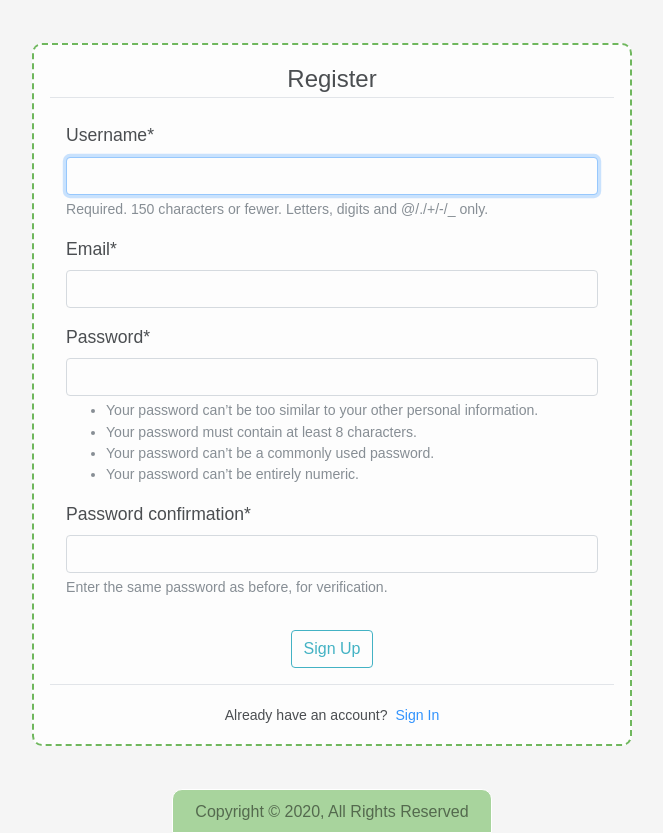
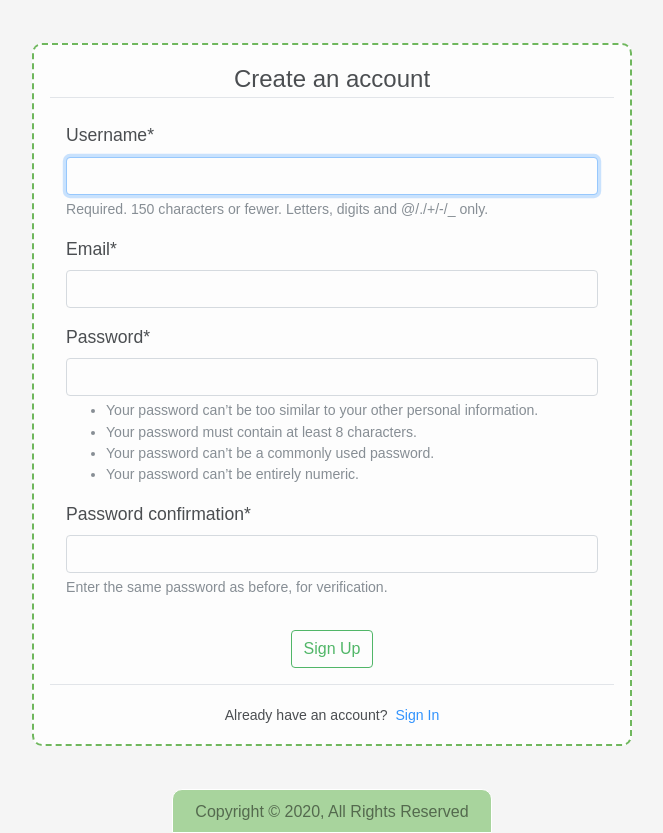
Before and after one commit to friskycodeur/IPL-fanstation, a Django app: page /register/ in a window 1280 px wide. Shown: the part 66-899 px from the top of the page, without its empty margins (308-971 px from the left). Run offline with Django 3.2, Linux system fonts and the light colour scheme; some libraries are stand-ins or nearby versions; some web fonts are replaced.

Commit message:
feat: sign-up page

```diff
--- a/users/templates/users/register.html
+++ b/users/templates/users/register.html
@@ -6,14 +6,14 @@
         <form method="POST">
         {% csrf_token %}
         <fieldset class="form-group">
-            <legend class='border-bottom text-center'>Register</legend>
+            <legend class='border-bottom text-center'>Create an account</legend>
 
             <div class="m-3">
             {{ form|crispy  }}
         </div>
         </fieldset>
         <div class="text-center m-3">
-            <button class='btn btn-outline-info justify-center' type='submit'>Sign Up</button>
+            <button class='btn btn-outline-success justify-center' type='submit'>Sign Up</button>
         </div>
 
         </form>
```
